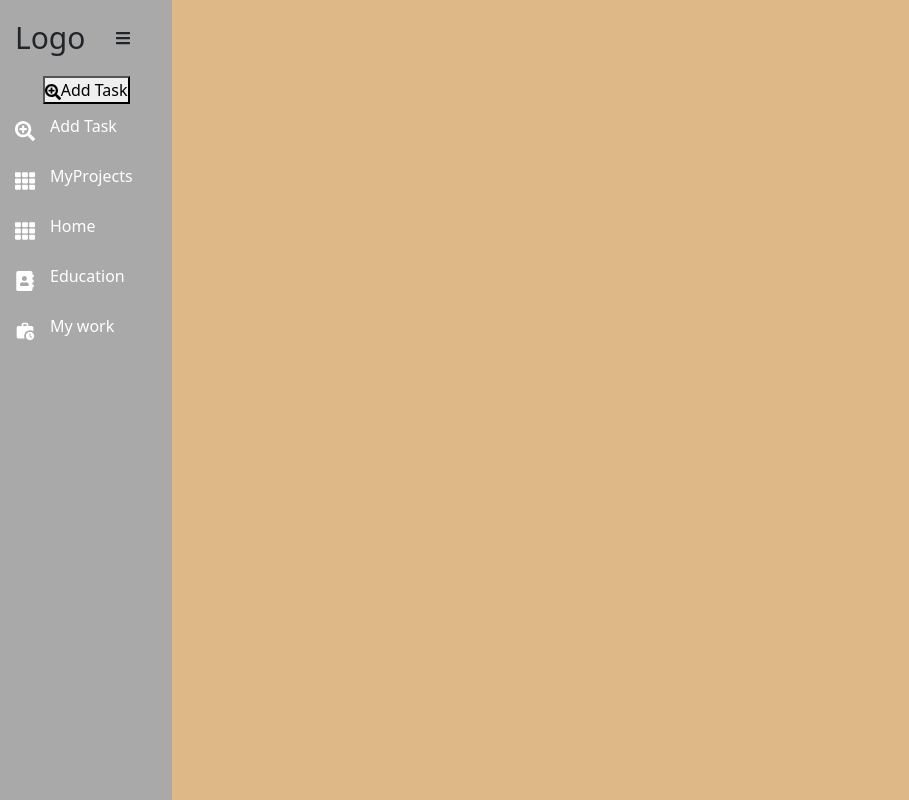
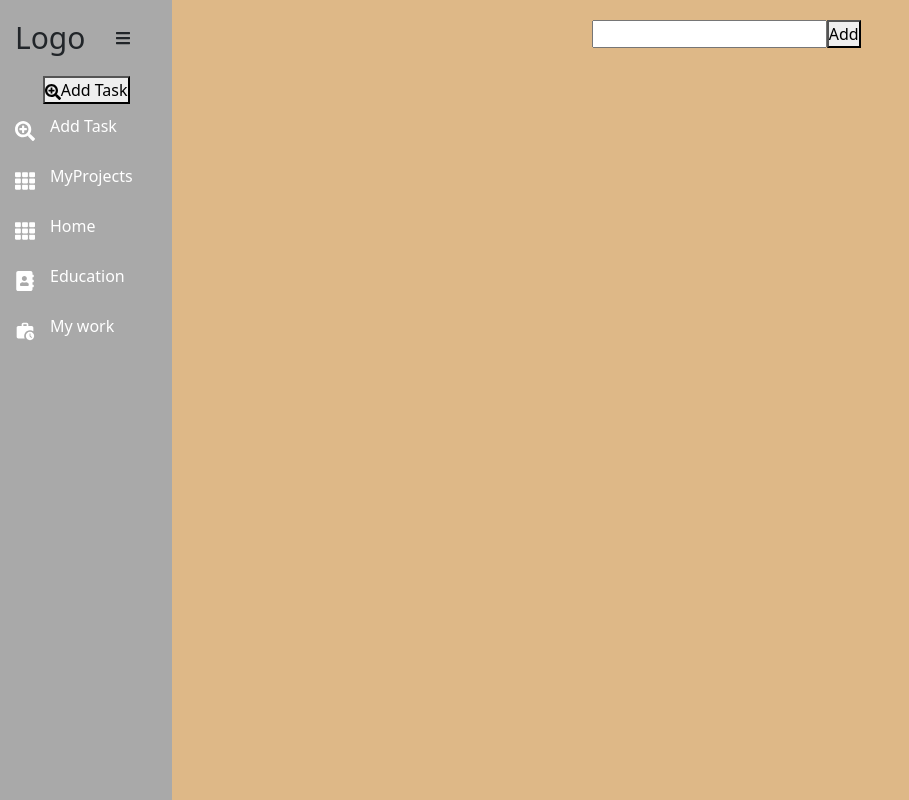
Before and after one commit to ADEDANCE/Task-Nest, a React (Vite) app: page /AddTask in a window 1280 px wide. Shown: the whole page, without its empty margins (0-909 px from the left). Built offline with nearby package versions, Linux system fonts and the light colour scheme.

Commit message:
Add task page

```diff
--- a/src/Components/Pages/AddTask.jsx
+++ b/src/Components/Pages/AddTask.jsx
@@ -1,19 +1,76 @@
-import React from 'react'
+import React, { useState, useEffect } from 'react';
+
 
 const AddTask = () => {
+  const [tasks, setTasks] = useState([]);
+  const [inputValue, setInputValue] = useState('');
+
+  // Load tasks from localStorage on mount
+  useEffect(() => {
+    const savedTasks = localStorage.getItem('tasks'); // Key is 'tasks'
+    if (savedTasks) {
+      try {
+        setTasks(JSON.parse(savedTasks));
+      } catch (error) {
+        console.error("Error parsing saved tasks:", error);
+      }
+    }
+  }, []);
+
+  // Save tasks to localStorage whenever `tasks` changes
+  useEffect(() => {
+    if (tasks.length > 0) {
+      localStorage.setItem('tasks', JSON.stringify(tasks)); // Save to localStorage
+    }
+  }, [tasks]);
+  // Add a new task
+  const handleAddTask = (e) => {
+    e.preventDefault();
+    if (inputValue.trim() !== '') {
+      setTasks([...tasks, inputValue]);
+      setInputValue(''); // Clear input field
+    }
+  };
+
+  const handleDeleteTask = (index) => {
+    const updatedTask = tasks.filter((_, i) => i !== index);
+    setTasks(updatedTask);
+  };
+
+
+
   return (
-    <>
+    <div className='To-do'>
+      <div className="form">
+        <input
+          type="text"
+          value={inputValue}
+          onChange={(e) => setInputValue(e.target.value)}
+        />
+        <button onClick={handleAddTask} className='AddTasks' >Add</button>
+      </div>
+      <div className="taskarea">
+        <ul>
+          {tasks.map((task, index) => (
+            <li key={index}>
+              <span className='text' >{task}</span>
+              <button className=''>Edit</button>
+              <button onClick={() => handleDeleteTask(index)}>Delete</button>
+            </li>
+          ))}
+        </ul>
+      </div>
+    </div>
+  );
+};
 
-    </>
-  )
-}
-
-export default AddTask
+export default AddTask;
 
 
 
 
-// import React from "react";
+
+
 // import Button from "react-bootstrap/Button";
 // import Form from "react-bootstrap/Form";
 // import Modal from "react-bootstrap/Modal";
```
